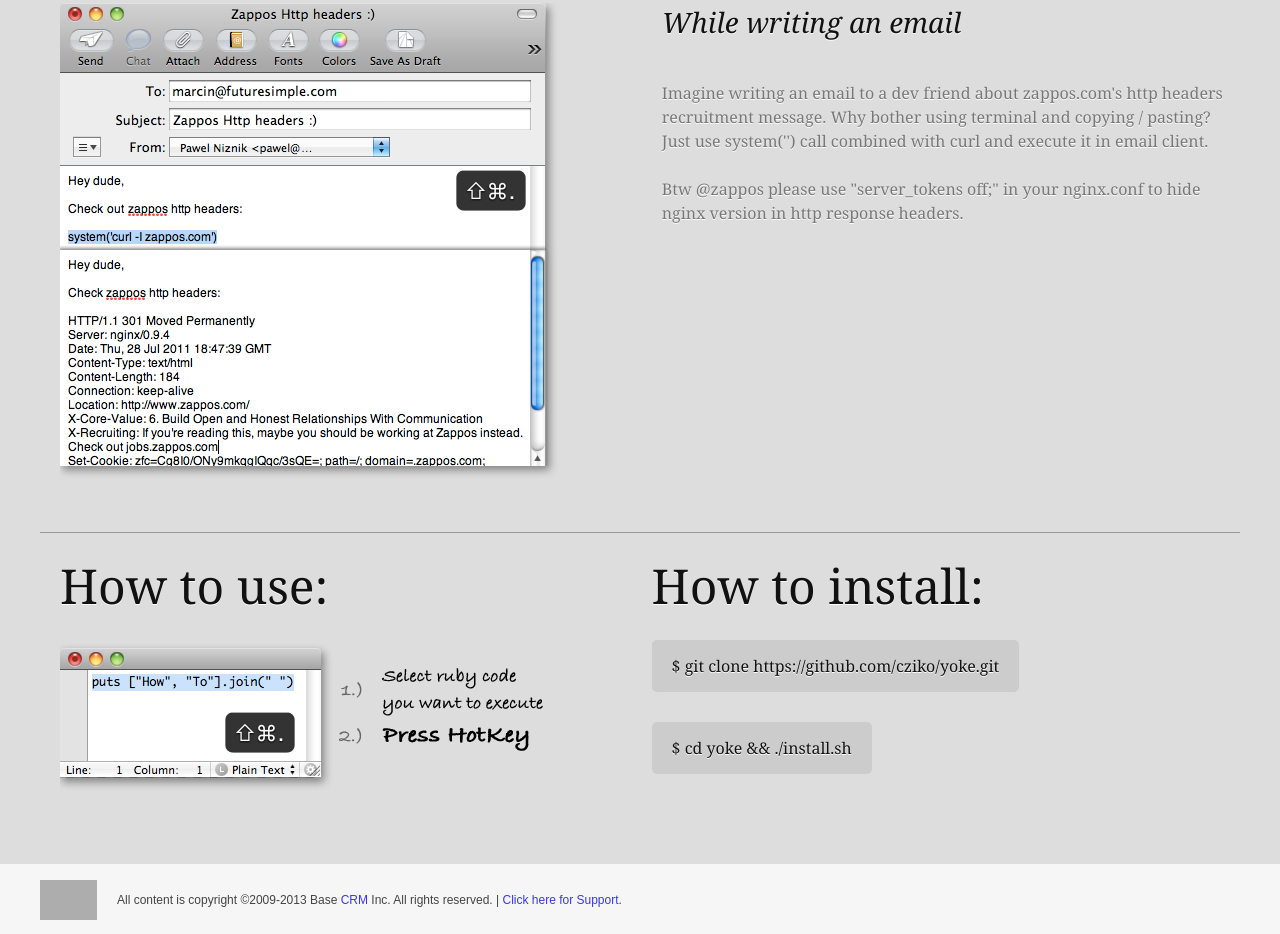
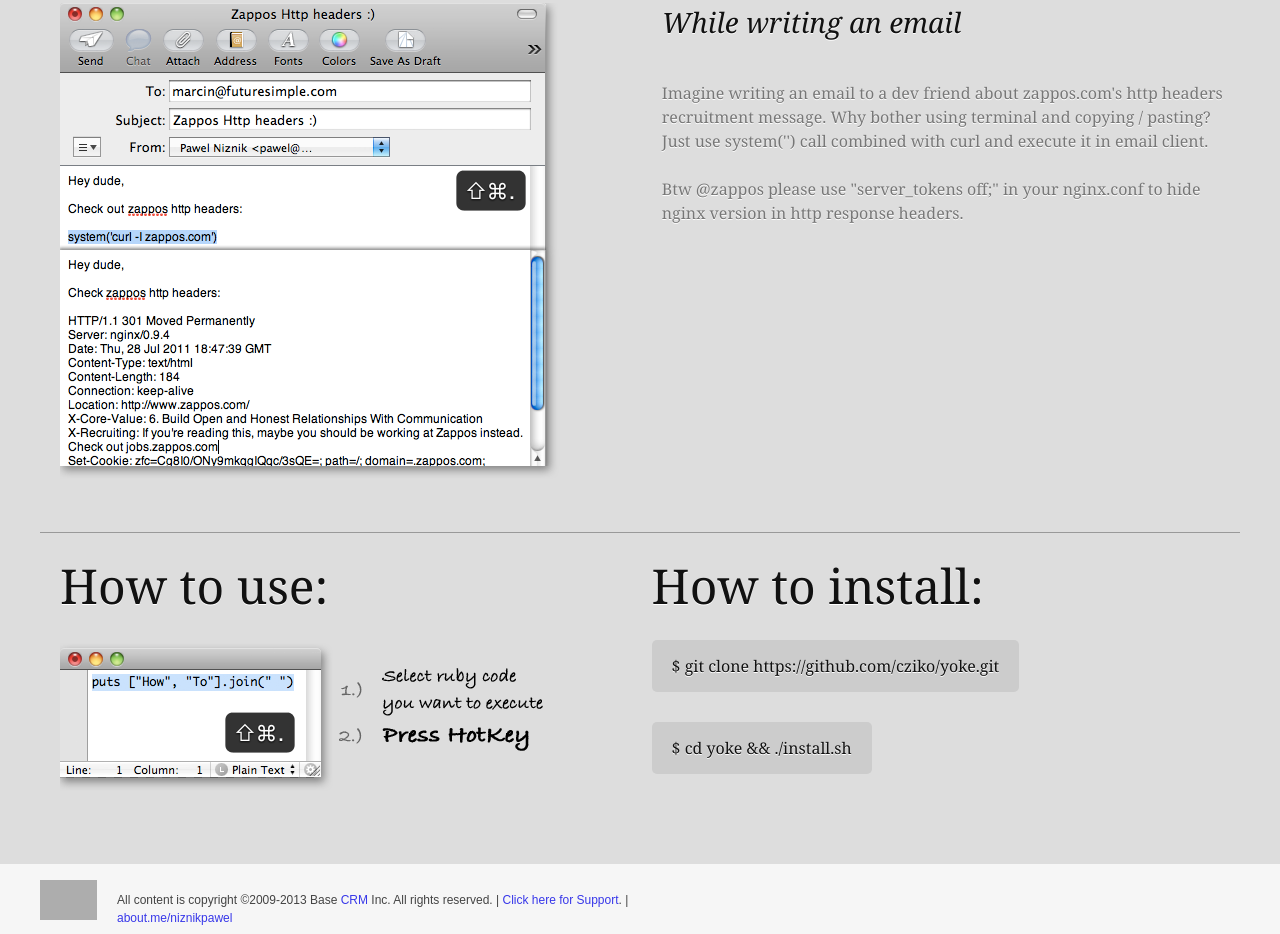
Before and after one commit to cziko/yoke, a plain HTML site: page index.html in a window 1280 px wide. Shown: the part 1472-2406 px from the top of the page. Drawn offline with nearby package versions, Linux system fonts and the light colour scheme; grey boxes are pictures that could not be loaded.

Commit message:
Update index.html

```diff
--- a/index.html
+++ b/index.html
@@ -108,7 +108,7 @@
       <img src="http://futuresimple.com/images/small-logo.png" width="57" height="40" alt="Small Logo">
     </div>
     <p>
-      All content is copyright ©2009-2013 Base <a href="https://getbase.com" alt="Base CRM.">CRM</a> Inc. All rights reserved. | <a href="https://github.com/cziko/yoke/issues">Click here for Support</a>.
+      All content is copyright ©2009-2013 Base <a href="https://getbase.com" alt="CRM.">CRM</a> Inc. All rights reserved. | <a href="https://github.com/cziko/yoke/issues">Click here for Support</a>. | <a href="http://about.me/niznikpawel">about.me/niznikpawel</a>
     </p>
     <div class="clear"></div>
   </div>
```
